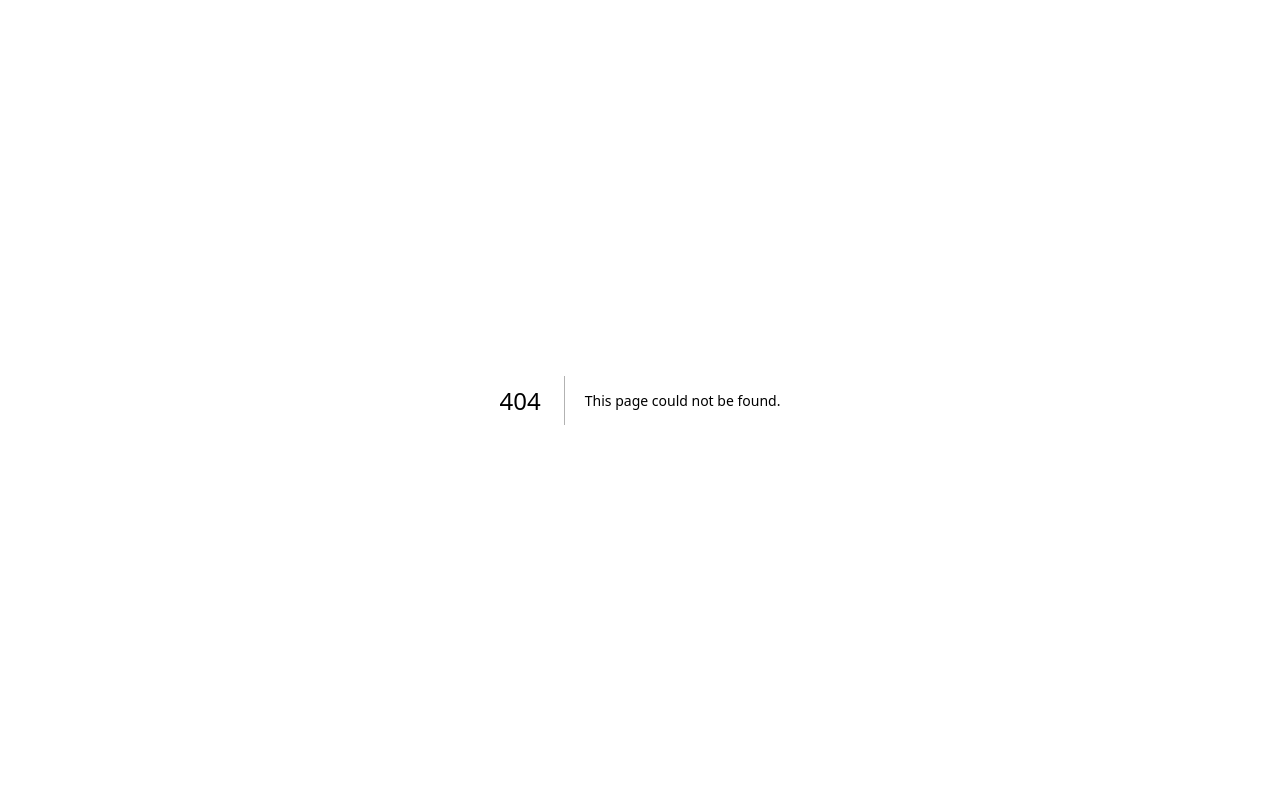
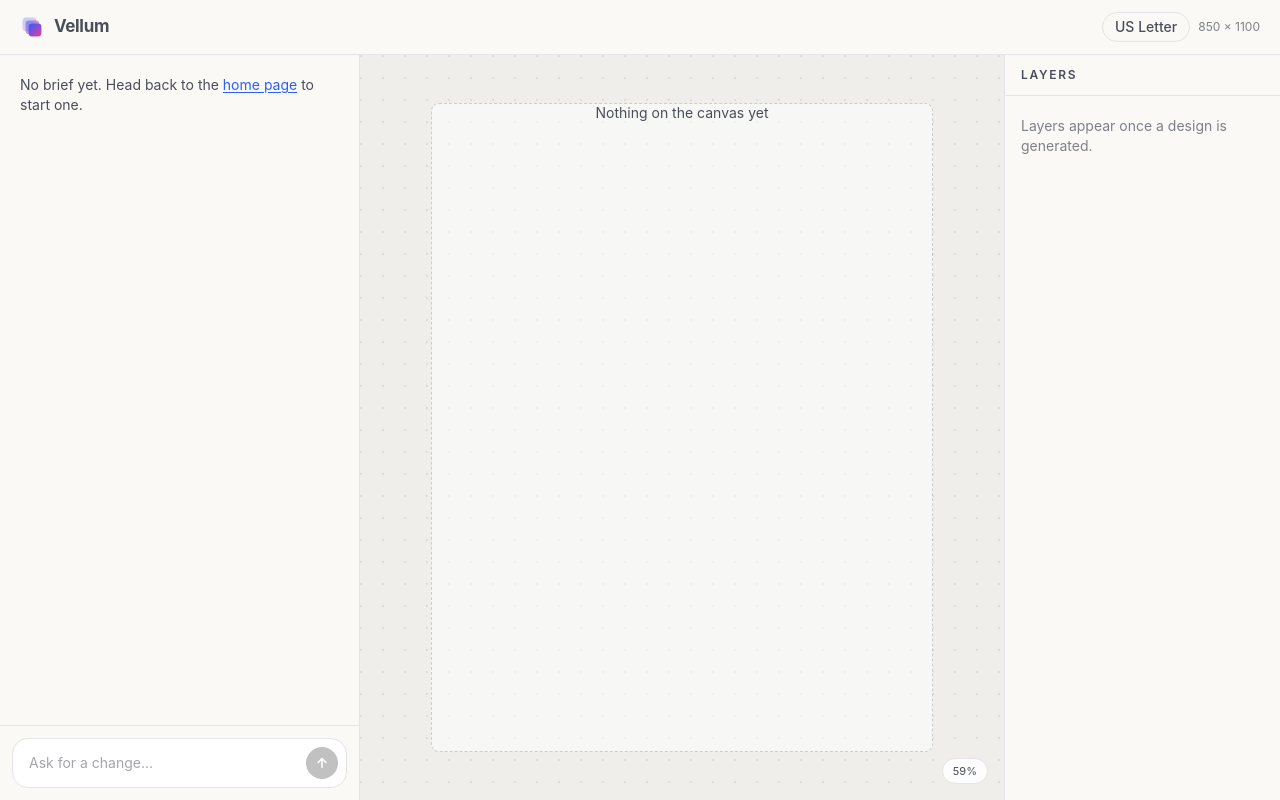
Before and after one commit to KaanEnt/Marketing-Assets, a Next.js app: page /studio in a window 1280 px wide. Before the commit this address had no page. Built offline with nearby package versions, Linux system fonts and the light colour scheme.

Commit message:
feat: add studio route

```diff
--- /dev/null
+++ b/app/studio/page.tsx
@@ -0,0 +1,5 @@
+import { Studio } from "@/components/studio/studio";
+
+export default function StudioPage() {
+  return <Studio />;
+}
```
